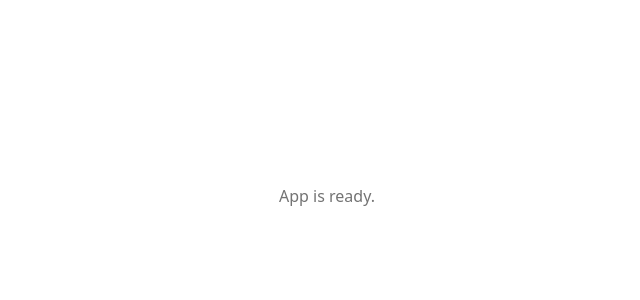
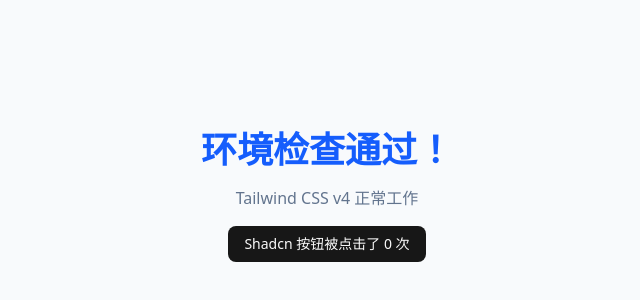
Before and after one commit to felixlaodan/LLM-ChatBox-React-new, a React (Vite) app: page / in a window 1280 px wide. Shown: the part 204-504 px from the top of the page, without its empty margins (313-953 px from the left). Built offline with nearby package versions, Linux system fonts and the light colour scheme.

Commit message:
阶段1.3已完成 第一阶段已完成 项目依赖环境均已配置完毕

```diff
--- a/src/App.tsx
+++ b/src/App.tsx
@@ -1,10 +1,31 @@
+// function App() {
+//   return (
+//     // 这是一个空的路由占位容器
+//     <div className="min-h-screen bg-background font-sans antialiased">
+//       {/* 后续这里会放 <RouterProvider /> 或路由入口 */}
+//       <div className="flex items-center justify-center h-screen text-muted-foreground">
+//         App is ready.
+//       </div>
+//     </div>
+//   )
+// }
+
+// export default App
+
+import { Button } from "@/components/ui/button" // 👈 测试 alias 是否工作
+import { useState } from "react"
+
 function App() {
+  const [count, setCount] = useState(0)
+
   return (
-    // 这是一个空的路由占位容器
-    <div className="min-h-screen bg-background font-sans antialiased">
-      {/* 后续这里会放 <RouterProvider /> 或路由入口 */}
-      <div className="flex items-center justify-center h-screen text-muted-foreground">
-        App is ready.
+    <div className="flex h-screen w-full items-center justify-center bg-slate-50">
+      <div className="text-center space-y-4">
+        <h1 className="text-4xl font-bold text-blue-600">环境检查通过！</h1>
+        <p className="text-slate-500">Tailwind CSS v4 正常工作</p>
+        <Button onClick={() => setCount(c => c + 1)}>
+          Shadcn 按钮被点击了 {count} 次
+        </Button>
       </div>
     </div>
   )
```
Also changed, not shown: package.json (+9 -1 lines), 1 other file (tests, documents, lock files or other folders).
